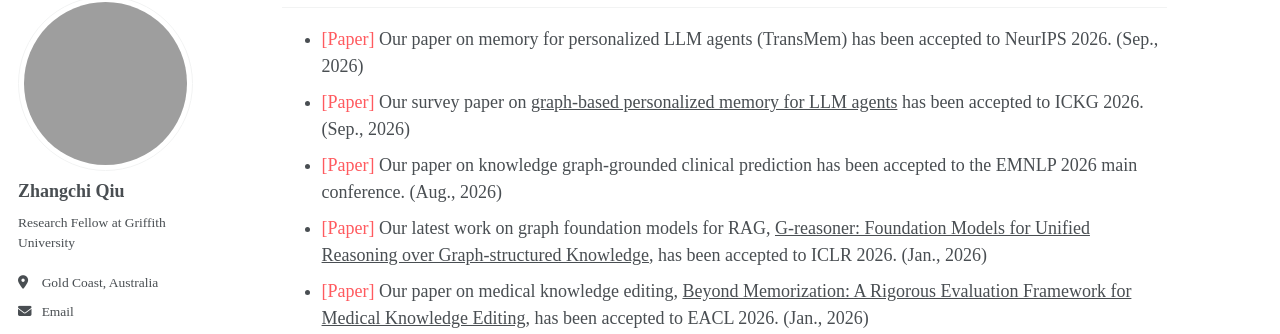
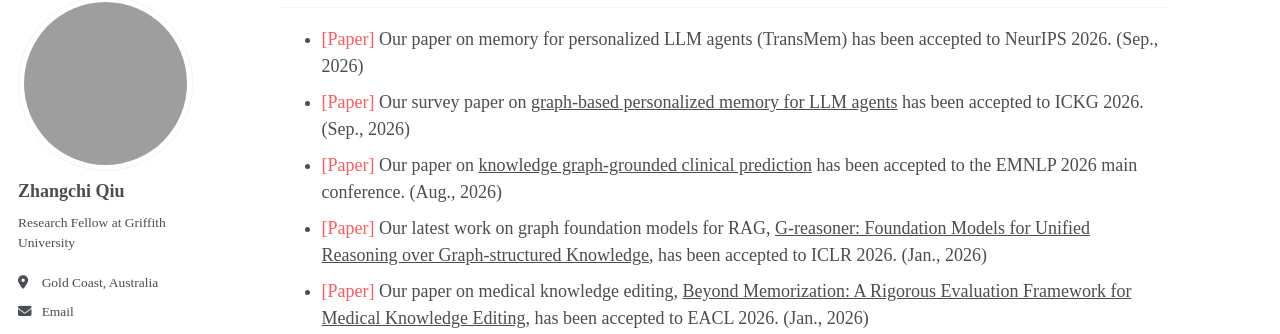
Before and after one commit to icedpanda/icedpanda.github.io, a Jekyll site: the page built from _pages/about.md, in a window 1280 px wide and 900 px high, scrolled down 327 px. Shown: the part 105-439 px from the top of the window. Built offline with Jekyll 4.4.1, drawn with Linux system fonts in a browser that asks for light colours; some web fonts are replaced; a script bundle is joined from its source files by our own code; library files that are not in the unit come from our copies.

Commit message:
Add ACL Anthology link to CRU-Reason news entry

```diff
--- a/_pages/about.md
+++ b/_pages/about.md
@@ -16,7 +16,7 @@ I am a core member of the [AI4Health Lab](https://ai4healthlab.github.io/index.h
 
 - <span class="news-type" style="--news-label-color: #FF5A5F;">[Paper]</span> Our paper on memory for personalized LLM agents (TransMem) has been accepted to NeurIPS 2026. (Sep., 2026)
 - <span class="news-type" style="--news-label-color: #FF5A5F;">[Paper]</span> Our survey paper on <a class="news-link" href="https://arxiv.org/abs/2609.08599">graph-based personalized memory for LLM agents</a> has been accepted to ICKG 2026. (Sep., 2026)
-- <span class="news-type" style="--news-label-color: #FF5A5F;">[Paper]</span> Our paper on knowledge graph-grounded clinical prediction has been accepted to the EMNLP 2026 main conference. (Aug., 2026)
+- <span class="news-type" style="--news-label-color: #FF5A5F;">[Paper]</span> Our paper on <a class="news-link" href="https://aclanthology.org/2026.emnlp-main.26/">knowledge graph-grounded clinical prediction</a> has been accepted to the EMNLP 2026 main conference. (Aug., 2026)
 - <span class="news-type" style="--news-label-color: #FF5A5F;">[Paper]</span> Our latest work on graph foundation models for RAG, <a class="news-link" href="https://arxiv.org/abs/2509.24276">G-reasoner: Foundation Models for Unified Reasoning over Graph-structured Knowledge</a>, has been accepted to ICLR 2026. (Jan., 2026)
 - <span class="news-type" style="--news-label-color: #FF5A5F;">[Paper]</span> Our paper on medical knowledge editing, <a class="news-link" href="https://arxiv.org/abs/2506.03490">Beyond Memorization: A Rigorous Evaluation Framework for Medical Knowledge Editing</a>, has been accepted to EACL 2026. (Jan., 2026)
 - <span class="news-type" style="--news-label-color: #6F42C1;">[Patent]</span> We received an <a class="news-link" href="https://patents.google.com/patent/AU2023407177B2/en">Australian patent</a> for our MaskHelper AI technology for AI-based respirator fit testing. (Oct., 2025)
```
